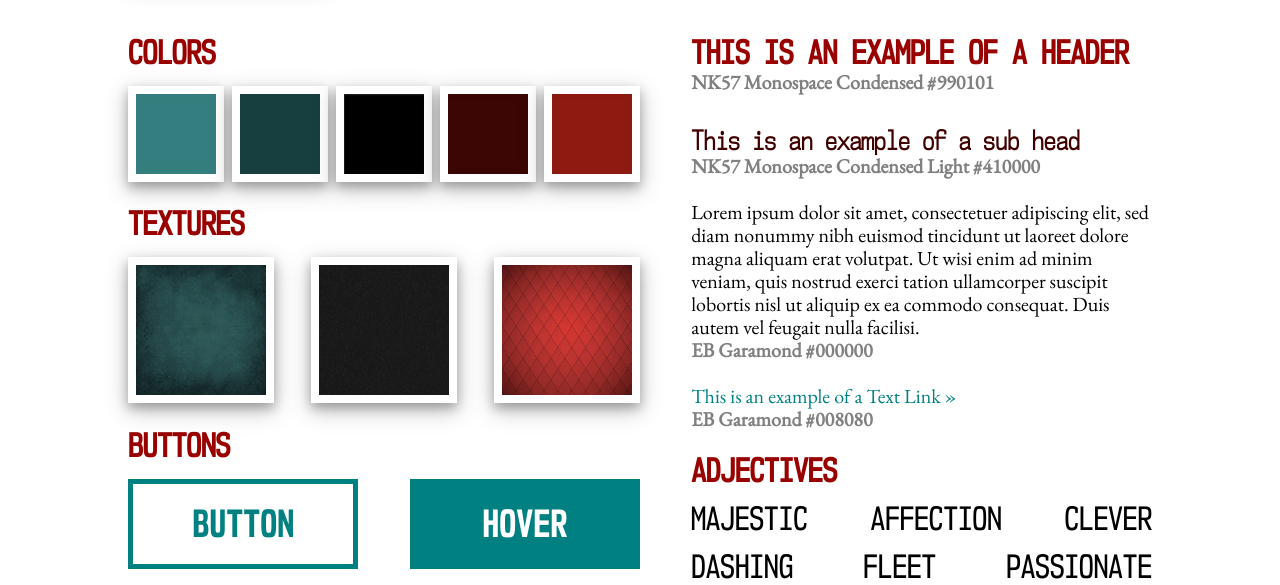
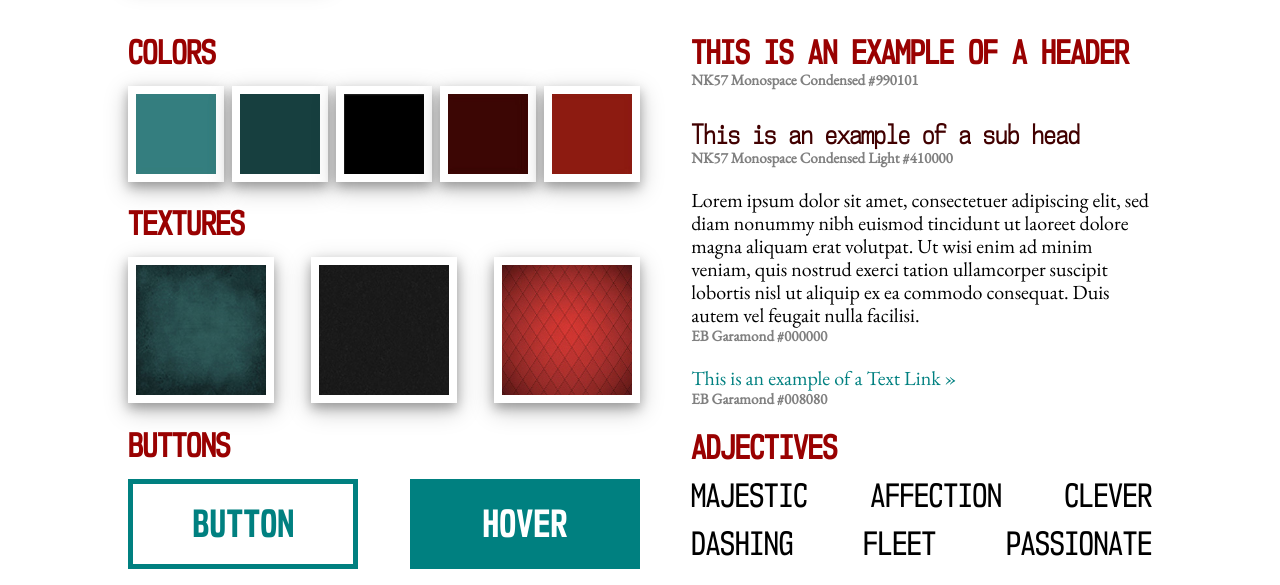
Before and after one commit to hannahpatrice/project_final2_helms_hannah, a plain HTML site: page index.html in a window 1280 px wide. Shown: the part 253-838 px from the top of the page. Drawn offline with nearby package versions, Linux system fonts and the light colour scheme.

Commit message:
Resize text and remove unneeded elements

```diff
--- a/css/main.css
+++ b/css/main.css
@@ -72,7 +72,7 @@ h3 {
 h4 {
 	font-family: 'EB Garamond', serif;
 	color: grey;
-	font-size: 20px;
+	font-size: 15px;
 }
 
 p {
@@ -239,10 +239,6 @@ section + section {
 		font-size: 25px;
 	}
 
-	h4 {
-		font-size: 20px;
-	}
-
 	p {
 		font-size: 20px;
 	}
```
